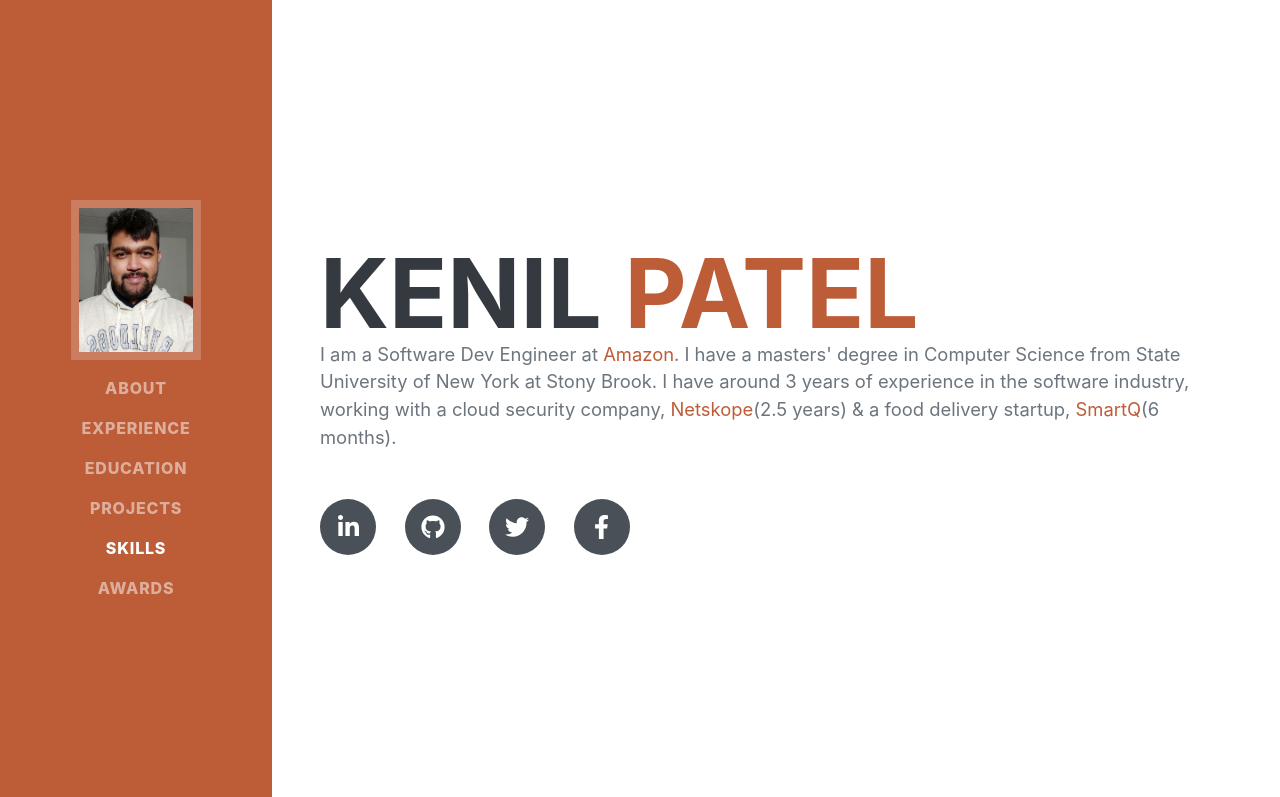
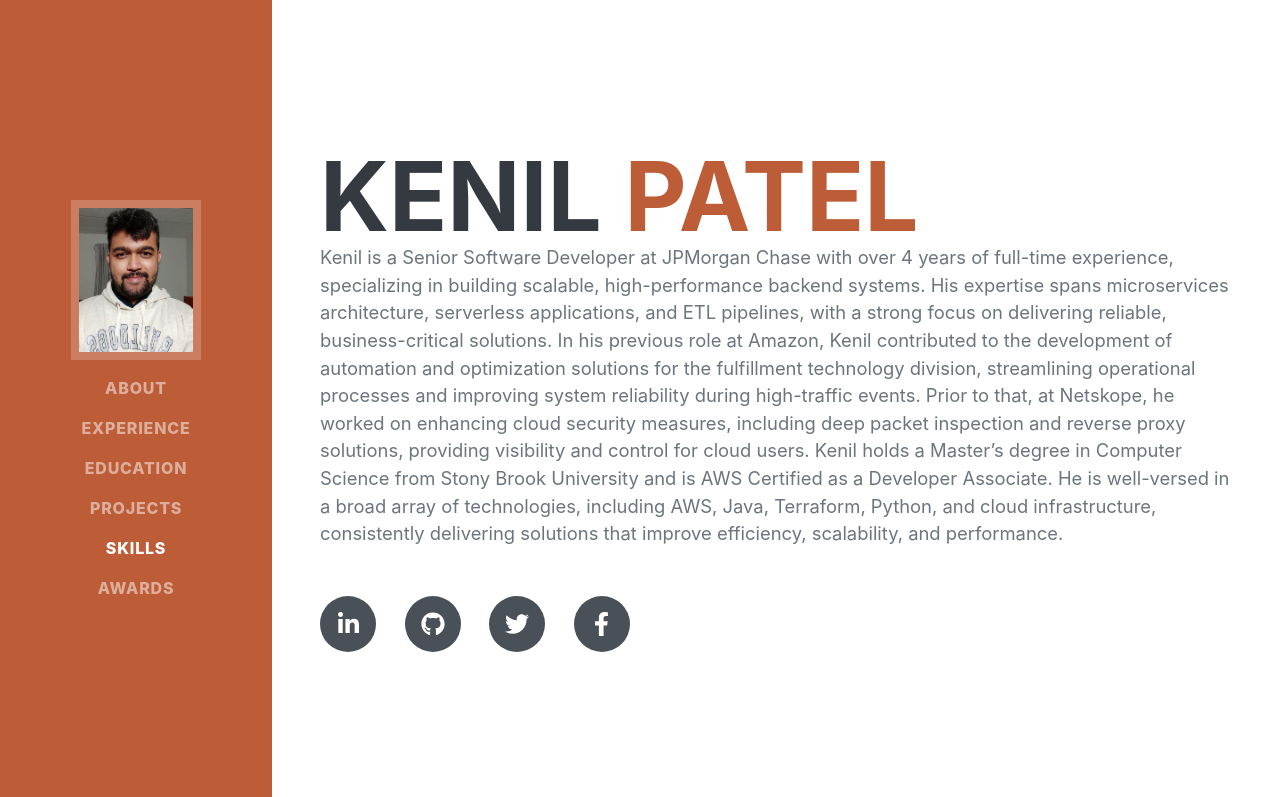
Before and after one commit to pkenil96/pkenil96.github.io, a plain HTML site: page index.html in a window 1280 px wide. Shown: the top 797 px of the page. Drawn offline with nearby package versions, Linux system fonts and the light colour scheme; a web font is replaced by a local one.

Commit message:
Update index.html

```diff
--- a/index.html
+++ b/index.html
@@ -50,8 +50,9 @@
         <section class="resume-section" id="about">
             <div class="resume-section-content">
                 <h1 class="mb-0">Kenil <span class="text-primary">Patel</span></h1>
-                <p class="lead mb-5">I am a Software Dev Engineer at <a href="https://www.amazon.com/">Amazon</a>. I have a masters' degree in Computer Science from State University of New York at Stony Brook. I have around 3 years of experience in the software industry,
-                    working with a cloud security company, <a href="https://www.netskope.com/">Netskope</a>(2.5 years) & a food delivery startup, <a href="https://www.thesmartq.com/">SmartQ</a>(6 months).
+                <p class="lead mb-5">Kenil is a Senior Software Developer at JPMorgan Chase with over 4 years of full-time experience, specializing in building scalable, high-performance backend systems. His expertise spans microservices architecture, serverless applications, and ETL pipelines, with a strong focus on delivering reliable, business-critical solutions.
+In his previous role at Amazon, Kenil contributed to the development of automation and optimization solutions for the fulfillment technology division, streamlining operational processes and improving system reliability during high-traffic events. Prior to that, at Netskope, he worked on enhancing cloud security measures, including deep packet inspection and reverse proxy solutions, providing visibility and control for cloud users.
+Kenil holds a Master’s degree in Computer Science from Stony Brook University and is AWS Certified as a Developer Associate. He is well-versed in a broad array of technologies, including AWS, Java, Terraform, Python, and cloud infrastructure, consistently delivering solutions that improve efficiency, scalability, and performance.
                 </p>
                 <div class="social-icons">
                     <a class="social-icon" href="https://www.linkedin.com/in/kenil-patel-5b2442119/">
@@ -82,8 +83,10 @@
                         <p>
                            ◦ Designed robust data aggregation ETL pipeline, allowing seamless processing of data from 10+ sources
                             that increased data matching accuracy by 30%, enabling bankers to make timely, data-informed decisions.
+                            <br>
                            ◦ Owned complete development of a scalable, fault-tolerant API, seamlessly integrating AWS Lambda with
                             backend services hosted on EC2 and ECS, ensuring high availability and performance.
+                            <br>
                            ◦ Reduced data processing time by more than 50% by replacing legacy bash scripts with AWS API
                             Gateway and Step Functions, improving automation, reliability, and scalability.
                         </p>
@@ -97,9 +100,9 @@
                         <div class="subheading mb-3"> <a href="http://amazon.com/">Amazon</a></div>
                         <p>
                            ◦ Designed micro-services for auto-receiving cartons & pallets into fulfillment centers that cut down
-                            operational costs by 70% compared against manual receive (Lambda, SQS, DynamoDB, Elasticsearch)
+                            operational costs by 70% compared against manual receive (Lambda, SQS, DynamoDB, Elasticsearch)<br>
                            ◦ Decreased site downtime through a serverless app that checked for hardware failures by periodically
-                            injecting dummy parcels into the system and triggering alarms (Java, Typescript, CDK, Spring Boot)
+                            injecting dummy parcels into the system and triggering alarms (Java, Typescript, CDK, Spring Boot)<br>
                            ◦ Conducted comprehensive cost analysis and formulated scaling plans based on load testing on tier-1
                             services, optimizing performance during high-traffic events like Black Friday Sale and Prime Day
                         </p>
```
